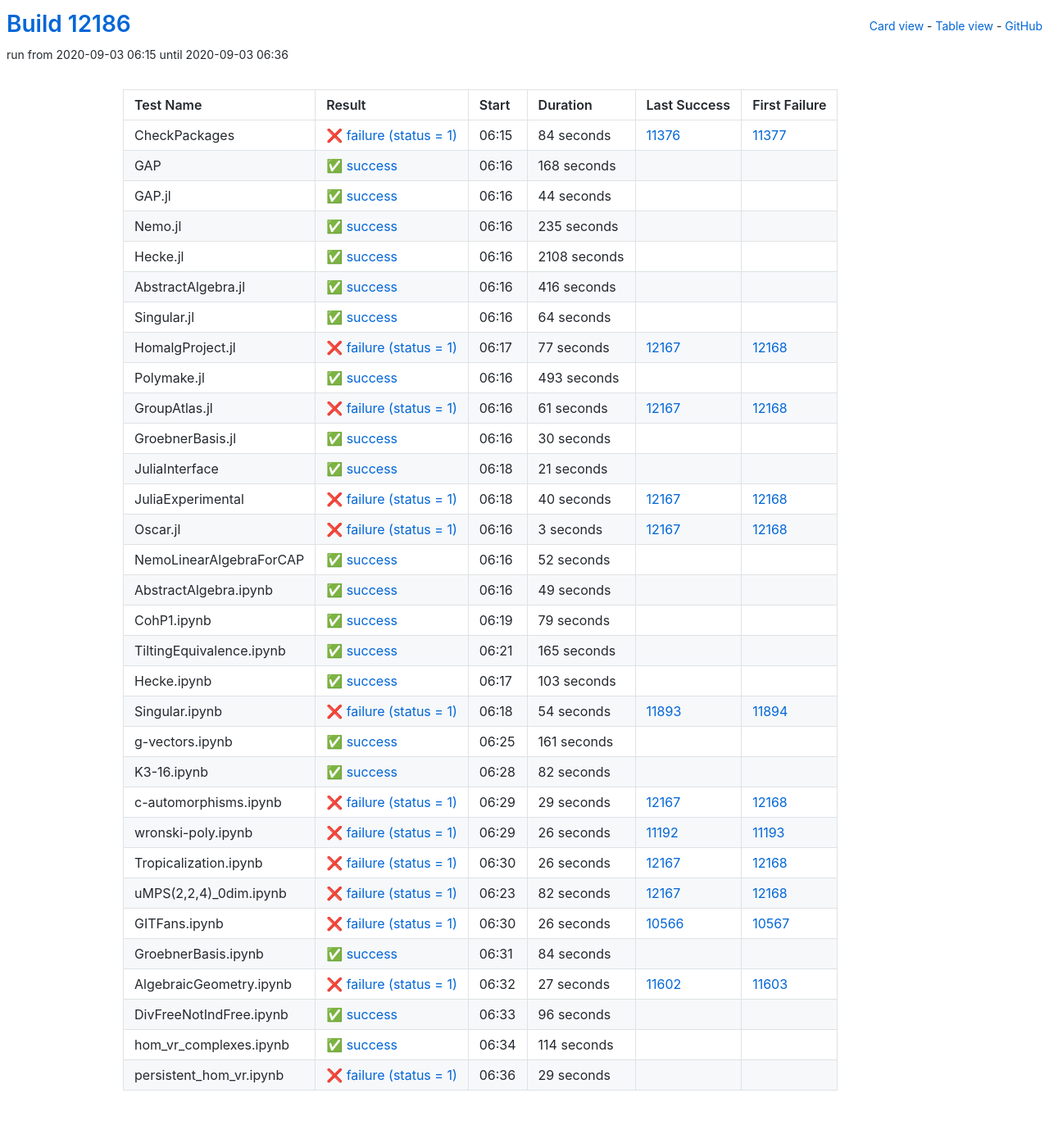
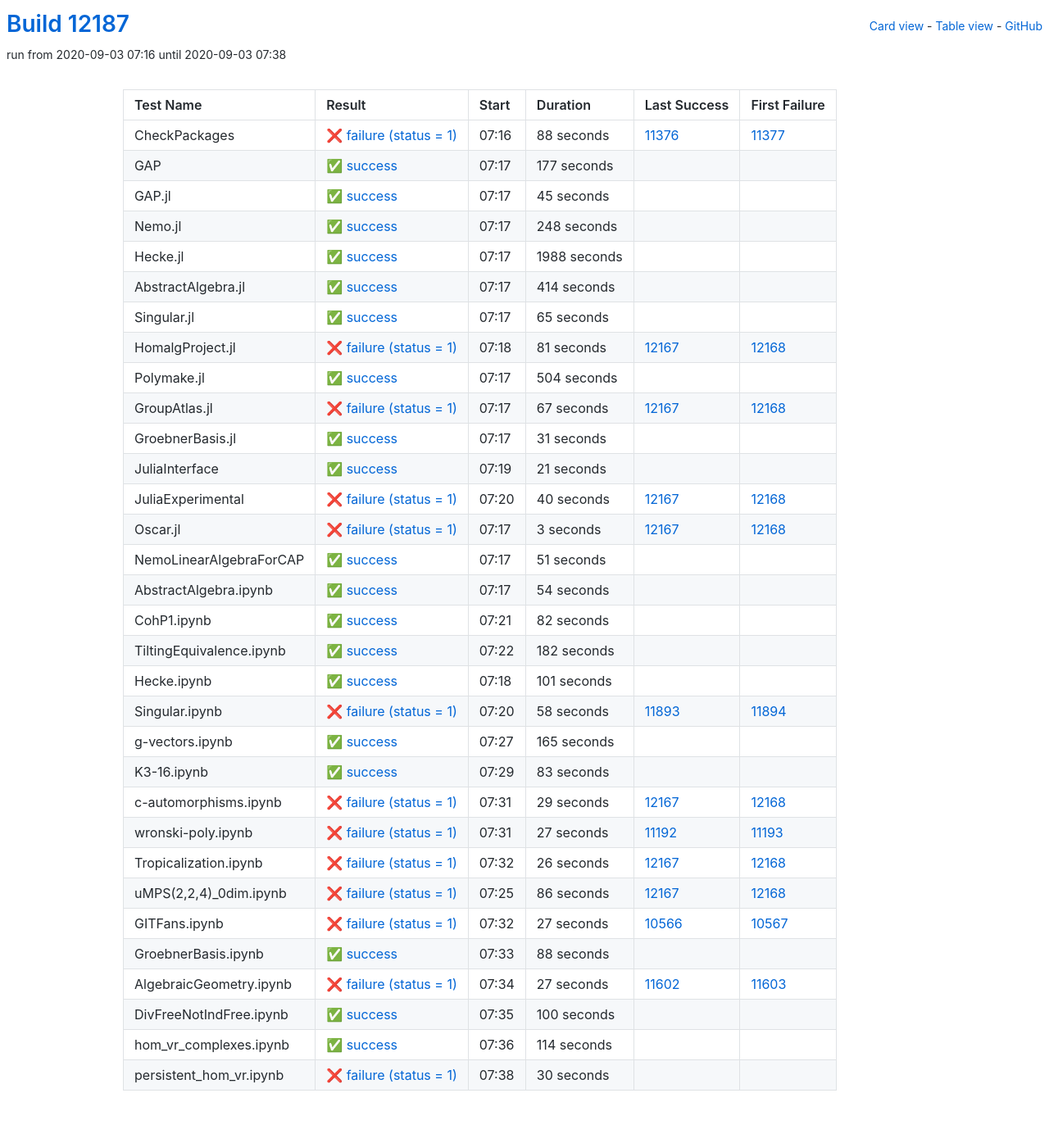
Before and after one commit to oscar-system/oscar-ci-status, a Jekyll site: the page built from table.html, in a window 1280 px wide. Shown: the whole page at 82% size. Built offline with Jekyll 4.4.1, drawn with Linux system fonts in a browser that asks for light colours.

Commit message:
Build #12187

```diff
--- a/_data/ci.yml
+++ b/_data/ci.yml
@@ -1,6 +1,6 @@
 ---
-build: 12186
-build_url: https://oscarci.mathematik.uni-kl.de/job/oscar/12186/
+build: 12187
+build_url: https://oscarci.mathematik.uni-kl.de/job/oscar/12187/
 job: oscar
 organization: oscar-system
 repo: oscar-ci-status
@@ -8,140 +8,140 @@
 tests:
 - name: CheckPackages
   id: checkpackages
-  log: https://oscarci.mathematik.uni-kl.de/job/oscar/12186/artifact/logs/build-12186/CheckPackages.log
-  start: 2020-09-03 06:15
+  log: https://oscarci.mathematik.uni-kl.de/job/oscar/12187/artifact/logs/build-12187/CheckPackages.log
+  start: 2020-09-03 07:16
   success: false
   exitcode: 1
   status: failure
-  duration: 84
+  duration: 88
   last_success: 11376
   last_success_url: https://oscarci.mathematik.uni-kl.de/job/oscar/11376/
   first_failure: 11377
   first_failure_url: https://oscarci.mathematik.uni-kl.de/job/oscar/11377/
 - name: GAP
   id: gap
-  log: https://oscarci.mathematik.uni-kl.de/job/oscar/12186/artifact/logs/build-12186/GAP.log
-  start: 2020-09-03 06:16
+  log: https://oscarci.mathematik.uni-kl.de/job/oscar/12187/artifact/logs/build-12187/GAP.log
+  start: 2020-09-03 07:17
   success: true
   exitcode: 0
   status: success
-  duration: 168
+  duration: 177
   last_success: false
   last_success_url:
   first_failure: false
   first_failure_url:
 - name: GAP.jl
   id: gap-jl
-  log: https://oscarci.mathematik.uni-kl.de/job/oscar/12186/artifact/logs/build-12186/GAP.jl.log
-  start: 2020-09-03 06:16
+  log: https://oscarci.mathematik.uni-kl.de/job/oscar/12187/artifact/logs/build-12187/GAP.jl.log
+  start: 2020-09-03 07:17
   success: true
   exitcode: 0
   status: success
-  duration: 44
+  duration: 45
   last_success: false
   last_success_url:
   first_failure: false
   first_failure_url:
 - name: Nemo.jl
   id: nemo-jl
-  log: https://oscarci.mathematik.uni-kl.de/job/oscar/12186/artifact/logs/build-12186/Nemo.jl.log
-  start: 2020-09-03 06:16
+  log: https://oscarci.mathematik.uni-kl.de/job/oscar/12187/artifact/logs/build-12187/Nemo.jl.log
+  start: 2020-09-03 07:17
   success: true
   exitcode: 0
   status: success
-  duration: 235
+  duration: 248
   last_success: false
   last_success_url:
   first_failure: false
   first_failure_url:
 - name: Hecke.jl
   id: hecke-jl
-  log: https://oscarci.mathematik.uni-kl.de/job/oscar/12186/artifact/logs/build-12186/Hecke.jl.log
-  start: 2020-09-03 06:16
+  log: https://oscarci.mathematik.uni-kl.de/job/oscar/12187/artifact/logs/build-12187/Hecke.jl.log
+  start: 2020-09-03 07:17
   success: true
   exitcode: 0
   status: success
-  duration: 2108
+  duration: 1988
   last_success: false
   last_success_url:
   first_failure: false
   first_failure_url:
 - name: AbstractAlgebra.jl
   id: abstractalgebra-jl
-  log: https://oscarci.mathematik.uni-kl.de/job/oscar/12186/artifact/logs/build-12186/AbstractAlgebra.jl.log
-  start: 2020-09-03 06:16
+  log: https://oscarci.mathematik.uni-kl.de/job/oscar/12187/artifact/logs/build-12187/AbstractAlgebra.jl.log
+  start: 2020-09-03 07:17
   success: true
   exitcode: 0
   status: success
-  duration: 416
+  duration: 414
   last_success: false
   last_success_url:
   first_failure: false
   first_failure_url:
 - name: Singular.jl
   id: singular-jl
-  log: https://oscarci.mathematik.uni-kl.de/job/oscar/12186/artifact/logs/build-12186/Singular.jl.log
-  start: 2020-09-03 06:16
+  log: https://oscarci.mathematik.uni-kl.de/job/oscar/12187/artifact/logs/build-12187/Singular.jl.log
+  start: 2020-09-03 07:17
   success: true
   exitcode: 0
   status: success
-  duration: 64
+  duration: 65
   last_success: false
   last_success_url:
   first_failure: false
   first_failure_url:
 - name: HomalgProject.jl
   id: homalgproject-jl
-  log: https://oscarci.mathematik.uni-kl.de/job/oscar/12186/artifact/logs/build-12186/HomalgProject.jl.log
-  start: 2020-09-03 06:17
+  log: https://oscarci.mathematik.uni-kl.de/job/oscar/12187/artifact/logs/build-12187/HomalgProject.jl.log
+  start: 2020-09-03 07:18
   success: false
   exitcode: 1
   status: failure
-  duration: 77
+  duration: 81
   last_success: 12167
   last_success_url: https://oscarci.mathematik.uni-kl.de/job/oscar/12167/
   first_failure: 12168
   first_failure_url: https://oscarci.mathematik.uni-kl.de/job/oscar/12168/
 - name: Polymake.jl
   id: polymake-jl
-  log: https://oscarci.mathematik.uni-kl.de/job/oscar/12186/artifact/logs/build-12186/Polymake.jl.log
-  start: 2020-09-03 06:16
+  log: https://oscarci.mathematik.uni-kl.de/job/oscar/12187/artifact/logs/build-12187/Polymake.jl.log
+  start: 2020-09-03 07:17
   success: true
   exitcode: 0
   status: success
-  duration: 493
+  duration: 504
   last_success: false
   last_success_url:
   first_failure: false
   first_failure_url:
 - name: GroupAtlas.jl
   id: groupatlas-jl
-  log: https://oscarci.mathematik.uni-kl.de/job/oscar/12186/artifact/logs/build-12186/GroupAtlas.jl.log
-  start: 2020-09-03 06:16
+  log: https://oscarci.mathematik.uni-kl.de/job/oscar/12187/artifact/logs/build-12187/GroupAtlas.jl.log
+  start: 2020-09-03 07:17
   success: false
   exitcode: 1
   status: failure
-  duration: 61
+  duration: 67
   last_success: 12167
   last_success_url: https://oscarci.mathematik.uni-kl.de/job/oscar/12167/
   first_failure: 12168
   first_failure_url: https://oscarci.mathematik.uni-kl.de/job/oscar/12168/
 - name: GroebnerBasis.jl
   id: groebnerbasis-jl
-  log: https://oscarci.mathematik.uni-kl.de/job/oscar/12186/artifact/logs/build-12186/GroebnerBasis.jl.log
-  start: 2020-09-03 06:16
+  log: https://oscarci.mathematik.uni-kl.de/job/oscar/12187/artifact/logs/build-12187/GroebnerBasis.jl.log
+  start: 2020-09-03 07:17
   success: true
   exitcode: 0
   status: success
-  duration: 30
+  duration: 31
   last_success: false
   last_success_url:
   first_failure: false
   first_failure_url:
 - name: JuliaInterface
   id: juliainterface
-  log: https://oscarci.mathematik.uni-kl.de/job/oscar/12186/artifact/logs/build-12186/JuliaInterface.log
-  start: 2020-09-03 06:18
+  log: https://oscarci.mathematik.uni-kl.de/job/oscar/12187/artifact/logs/build-12187/JuliaInterface.log
+  start: 2020-09-03 07:19
   success: true
   exitcode: 0
   status: success
@@ -152,8 +152,8 @@
   first_failure_url:
 - name: JuliaExperimental
   id: juliaexperimental
-  log: https://oscarci.mathematik.uni-kl.de/job/oscar/12186/artifact/logs/build-12186/JuliaExperimental.log
-  start: 2020-09-03 06:18
+  log: https://oscarci.mathematik.uni-kl.de/job/oscar/12187/artifact/logs/build-12187/JuliaExperimental.log
+  start: 2020-09-03 07:20
   success: false
   exitcode: 1
   status: failure
@@ -164,8 +164,8 @@
   first_failure_url: https://oscarci.mathematik.uni-kl.de/job/oscar/12168/
 - name: Oscar.jl
   id: oscar-jl
-  log: https://oscarci.mathematik.uni-kl.de/job/oscar/12186/artifact/logs/build-12186/Oscar.jl.log
-  start: 2020-09-03 06:16
+  log: https://oscarci.mathematik.uni-kl.de/job/oscar/12187/artifact/logs/build-12187/Oscar.jl.log
+  start: 2020-09-03 07:17
   success: false
   exitcode: 1
   status: failure
@@ -176,44 +176,80 @@
   first_failure_url: https://oscarci.mathematik.uni-kl.de/job/oscar/12168/
 - name: NemoLinearAlgebraForCAP
   id: nemolinearalgebraforcap
-  log: https://oscarci.mathematik.uni-kl.de/job/oscar/12186/artifact/logs/build-12186/NemoLinearAlgebraForCAP.log
-  start: 2020-09-03 06:16
+  log: https://oscarci.mathematik.uni-kl.de/job/oscar/12187/artifact/logs/build-12187/NemoLinearAlgebraForCAP.log
+  start: 2020-09-03 07:17
   success: true
   exitcode: 0
   status: success
-  duration: 52
+  duration: 51
   last_success: false
   last_success_url:
   first_failure: false
   first_failure_url:
 - name: AbstractAlgebra.ipynb
   id: abstractalgebra-ipynb
-  log: https://oscarci.mathematik.uni-kl.de/job/oscar/12186/artifact/logs/build-12186/AbstractAlgebra.ipynb.log
-  start: 2020-09-03 06:16
+  log: https://oscarci.mathematik.uni-kl.de/job/oscar/12187/artifact/logs/build-12187/AbstractAlgebra.ipynb.log
+  start: 2020-09-03 07:17
   success: true
   exitcode: 0
   status: success
-  duration: 49
+  duration: 54
   last_success: false
   last_success_url:
   first_failure: false
   first_failure_url:
 - name: CohP1.ipynb
   id: cohp1-ipynb
-  log: https://oscarci.mathematik.uni-kl.de/job/oscar/12186/artifact/logs/build-12186/CohP1.ipynb.log
-  start: 2020-09-03 06:19
+  log: https://oscarci.mathematik.uni-kl.de/job/oscar/12187/artifact/logs/build-12187/CohP1.ipynb.log
+  start: 2020-09-03 07:21
   success: true
   exitcode: 0
   status: success
-  duration: 79
+  duration: 82
   last_success: false
   last_success_url:
   first_failure: false
   first_failure_url:
 - name: TiltingEquivalence.ipynb
   id: tiltingequivalence-ipynb
-  log: https://oscarci.mathematik.uni-kl.de/job/oscar/12186/artifact/logs/build-12186/TiltingEquivalence.ipynb.log
-  start: 2020-09-03 06:21
+  log: https://oscarci.mathematik.uni-kl.de/job/oscar/12187/artifact/logs/build-12187/TiltingEquivalence.ipynb.log
+  start: 2020-09-03 07:22
+  success: true
+  exitcode: 0
+  status: success
+  duration: 182
+  last_success: false
+  last_success_url:
+  first_failure: false
+  first_failure_url:
+- name: Hecke.ipynb
+  id: hecke-ipynb
+  log: https://oscarci.mathematik.uni-kl.de/job/oscar/12187/artifact/logs/build-12187/Hecke.ipynb.log
+  start: 2020-09-03 07:18
+  success: true
+  exitcode: 0
+  status: success
+  duration: 101
+  last_success: false
+  last_success_url:
+  first_failure: false
+  first_failure_url:
+- name: Singular.ipynb
+  id: singular-ipynb
+  log: https://oscarci.mathematik.uni-kl.de/job/oscar/12187/artifact/logs/build-12187/Singular.ipynb.log
+  start: 2020-09-03 07:20
+  success: false
+  exitcode: 1
+  status: failure
+  duration: 58
+  last_success: 11893
+  last_success_url: https://oscarci.mathematik.uni-kl.de/job/oscar/11893/
+  first_failure: 11894
+  first_failure_url: https://oscarci.mathematik.uni-kl.de/job/oscar/11894/
+- name: g-vectors.ipynb
+  id: g-vectors-ipynb
+  log: https://oscarci.mathematik.uni-kl.de/job/oscar/12187/artifact/logs/build-12187/g-vectors.ipynb.log
+  start: 2020-09-03 07:27
   success: true
   exitcode: 0
   status: success
@@ -222,58 +258,22 @@
   last_success_url:
   first_failure: false
   first_failure_url:
-- name: Hecke.ipynb
-  id: hecke-ipynb
-  log: https://oscarci.mathematik.uni-kl.de/job/oscar/12186/artifact/logs/build-12186/Hecke.ipynb.log
-  start: 2020-09-03 06:17
+- name: K3-16.ipynb
+  id: k3-16-ipynb
+  log: https://oscarci.mathematik.uni-kl.de/job/oscar/12187/artifact/logs/build-12187/K3-16.ipynb.log
+  start: 2020-09-03 07:29
   success: true
   exitcode: 0
   status: success
-  duration: 103
-  last_success: false
-  last_success_url:
-  first_failure: false
-  first_failure_url:
-- name: Singular.ipynb
-  id: singular-ipynb
-  log: https://oscarci.mathematik.uni-kl.de/job/oscar/12186/artifact/logs/build-12186/Singular.ipynb.log
-  start: 2020-09-03 06:18
-  success: false
-  exitcode: 1
-  status: failure
-  duration: 54
-  last_success: 11893
-  last_success_url: https://oscarci.mathematik.uni-kl.de/job/oscar/11893/
-  first_failure: 11894
-  first_failure_url: https://oscarci.mathematik.uni-kl.de/job/oscar/11894/
-- name: g-vectors.ipynb
-  id: g-vectors-ipynb
-  log: https://oscarci.mathematik.uni-kl.de/job/oscar/12186/artifact/logs/build-12186/g-vectors.ipynb.log
-  start: 2020-09-03 06:25
-  success: true
-  exitcode: 0
-  status: success
-  duration: 161
-  last_success: false
-  last_success_url:
-  first_failure: false
-  first_failure_url:
-- name: K3-16.ipynb
-  id: k3-16-ipynb
-  log: https://oscarci.mathematik.uni-kl.de/job/oscar/12186/artifact/logs/build-12186/K3-16.ipynb.log
-  start: 2020-09-03 06:28
-  success: true
-  exitcode: 0
-  status: success
-  duration: 82
+  duration: 83
   last_success: false
   last_success_url:
   first_failure: false
   first_failure_url:
 - name: c-automorphisms.ipynb
   id: c-automorphisms-ipynb
-  log: https://oscarci.mathematik.uni-kl.de/job/oscar/12186/artifact/logs/build-12186/c-automorphisms.ipynb.log
-  start: 2020-09-03 06:29
+  log: https://oscarci.mathematik.uni-kl.de/job/oscar/12187/artifact/logs/build-12187/c-automorphisms.ipynb.log
+  start: 2020-09-03 07:31
   success: false
   exitcode: 1
   status: failure
@@ -284,20 +284,20 @@
   first_failure_url: https://oscarci.mathematik.uni-kl.de/job/oscar/12168/
 - name: wronski-poly.ipynb
   id: wronski-poly-ipynb
-  log: https://oscarci.mathematik.uni-kl.de/job/oscar/12186/artifact/logs/build-12186/wronski-poly.ipynb.log
-  start: 2020-09-03 06:29
+  log: https://oscarci.mathematik.uni-kl.de/job/oscar/12187/artifact/logs/build-12187/wronski-poly.ipynb.log
+  start: 2020-09-03 07:31
   success: false
   exitcode: 1
   status: failure
-  duration: 26
+  duration: 27
   last_success: 11192
   last_success_url: https://oscarci.mathematik.uni-kl.de/job/oscar/11192/
   first_failure: 11193
   first_failure_url: https://oscarci.mathematik.uni-kl.de/job/oscar/11193/
 - name: Tropicalization.ipynb
   id: tropicalization-ipynb
-  log: https://oscarci.mathematik.uni-kl.de/job/oscar/12186/artifact/logs/build-12186/Tropicalization.ipynb.log
-  start: 2020-09-03 06:30
+  log: https://oscarci.mathematik.uni-kl.de/job/oscar/12187/artifact/logs/build-12187/Tropicalization.ipynb.log
+  start: 2020-09-03 07:32
   success: false
   exitcode: 1
   status: failure
@@ -308,44 +308,44 @@
   first_failure_url: https://oscarci.mathematik.uni-kl.de/job/oscar/12168/
 - name: uMPS(2,2,4)_0dim.ipynb
   id: umps-2-2-4-0dim-ipynb
-  log: https://oscarci.mathematik.uni-kl.de/job/oscar/12186/artifact/logs/build-12186/uMPS-2-2-4-_0dim.ipynb.log
-  start: 2020-09-03 06:23
+  log: https://oscarci.mathematik.uni-kl.de/job/oscar/12187/artifact/logs/build-12187/uMPS-2-2-4-_0dim.ipynb.log
+  start: 2020-09-03 07:25
   success: false
   exitcode: 1
   status: failure
-  duration: 82
+  duration: 86
   last_success: 12167
   last_success_url: https://oscarci.mathematik.uni-kl.de/job/oscar/12167/
   first_failure: 12168
   first_failure_url: https://oscarci.mathematik.uni-kl.de/job/oscar/12168/
 - name: GITFans.ipynb
   id: gitfans-ipynb
-  log: https://oscarci.mathematik.uni-kl.de/job/oscar/12186/artifact/logs/build-12186/GITFans.ipynb.log
-  start: 2020-09-03 06:30
+  log: https://oscarci.mathematik.uni-kl.de/job/oscar/12187/artifact/logs/build-12187/GITFans.ipynb.log
+  start: 2020-09-03 07:32
   success: false
   exitcode: 1
   status: failure
-  duration: 26
+  duration: 27
   last_success: 10566
   last_success_url: https://oscarci.mathematik.uni-kl.de/job/oscar/10566/
   first_failure: 10567
   first_failure_url: https://oscarci.mathematik.uni-kl.de/job/oscar/10567/
 - name: GroebnerBasis.ipynb
   id: groebnerbasis-ipynb
-  log: https://oscarci.mathematik.uni-kl.de/job/oscar/12186/artifact/logs/build-12186/GroebnerBasis.ipynb.log
-  start: 2020-09-03 06:31
+  log: https://oscarci.mathematik.uni-kl.de/job/oscar/12187/artifact/logs/build-12187/GroebnerBasis.ipynb.log
+  start: 2020-09-03 07:33
   success: true
   exitcode: 0
   status: success
-  duration: 84
+  duration: 88
   last_success: false
   last_success_url:
   first_failure: false
   first_failure_url:
 - name: AlgebraicGeometry.ipynb
   id: algebraicgeometry-ipynb
-  log: https://oscarci.mathematik.uni-kl.de/job/oscar/12186/artifact/logs/build-12186/AlgebraicGeometry.ipynb.log
-  start: 2020-09-03 06:32
+  log: https://oscarci.mathematik.uni-kl.de/job/oscar/12187/artifact/logs/build-12187/AlgebraicGeometry.ipynb.log
+  start: 2020-09-03 07:34
   success: false
   exitcode: 1
   status: failure
@@ -356,20 +356,20 @@
   first_failure_url: https://oscarci.mathematik.uni-kl.de/job/oscar/11603/
 - name: DivFreeNotIndFree.ipynb
   id: divfreenotindfree-ipynb
-  log: https://oscarci.mathematik.uni-kl.de/job/oscar/12186/artifact/logs/build-12186/DivFreeNotIndFree.ipynb.log
-  start: 2020-09-03 06:33
+  log: https://oscarci.mathematik.uni-kl.de/job/oscar/12187/artifact/logs/build-12187/DivFreeNotIndFree.ipynb.log
+  start: 2020-09-03 07:35
   success: true
   exitcode: 0
   status: success
-  duration: 96
+  duration: 100
   last_success: false
   last_success_url:
   first_failure: false
   first_failure_url:
 - name: hom_vr_complexes.ipynb
   id: hom-vr-complexes-ipynb
-  log: https://oscarci.mathematik.uni-kl.de/job/oscar/12186/artifact/logs/build-12186/hom_vr_complexes.ipynb.log
-  start: 2020-09-03 06:34
+  log: https://oscarci.mathematik.uni-kl.de/job/oscar/12187/artifact/logs/build-12187/hom_vr_complexes.ipynb.log
+  start: 2020-09-03 07:36
   success: true
   exitcode: 0
   status: success
@@ -380,12 +380,12 @@
   first_failure_url:
 - name: persistent_hom_vr.ipynb
   id: persistent-hom-vr-ipynb
-  log: https://oscarci.mathematik.uni-kl.de/job/oscar/12186/artifact/logs/build-12186/persistent_hom_vr.ipynb.log
-  start: 2020-09-03 06:36
+  log: https://oscarci.mathematik.uni-kl.de/job/oscar/12187/artifact/logs/build-12187/persistent_hom_vr.ipynb.log
+  start: 2020-09-03 07:38
   success: false
   exitcode: 1
   status: failure
-  duration: 29
+  duration: 30
   last_success: false
   last_success_url:
   first_failure: false
```
Also changed, not shown: README.md.
